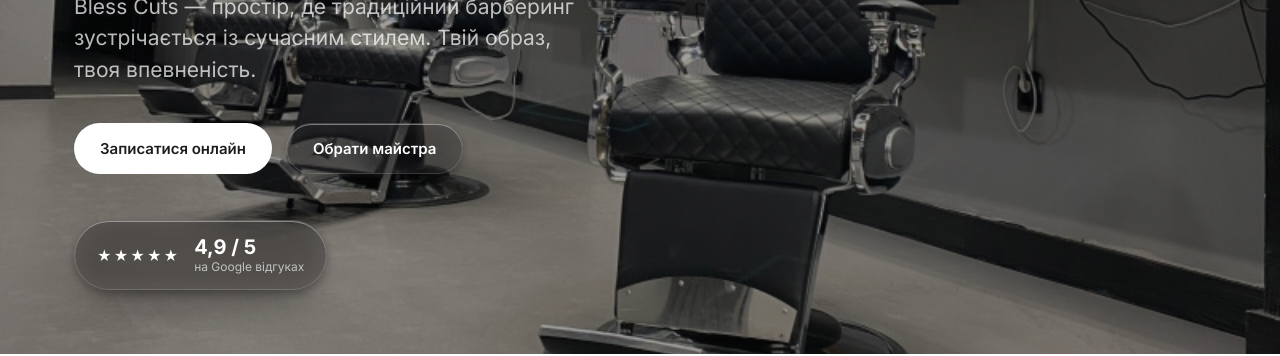
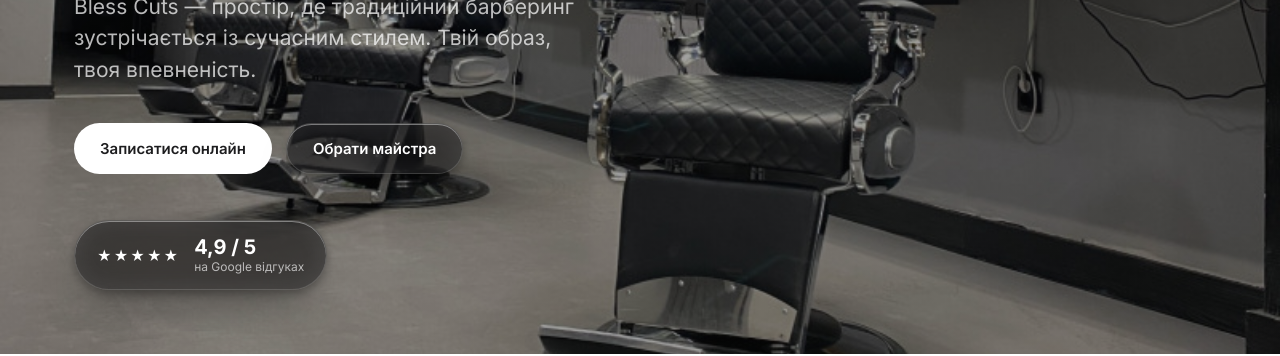
Before and after one commit to Nazya-Why/bless-cuts-barbershop, a plain HTML site: page index.html in a window 1280 px wide. Shown: the part 446-802 px from the top of the page. Drawn offline with Linux system fonts and the light colour scheme.

Commit message:
Increase glass fill density so appearance is consistent regardless of backdrop content

```diff
--- a/index.html
+++ b/index.html
@@ -51,7 +51,7 @@
   /* One consistent recipe everywhere: smoky dark glass, soft top light, edge glow, real lift shadow. */
   .glass, .glass-dark{
     position:relative;
-    background:rgba(22,22,24,.4);
+    background:rgba(22,22,24,.62);
     -webkit-backdrop-filter:blur(34px) saturate(160%);
     backdrop-filter:blur(34px) saturate(160%);
     border:1px solid rgba(255,255,255,.18);
```
